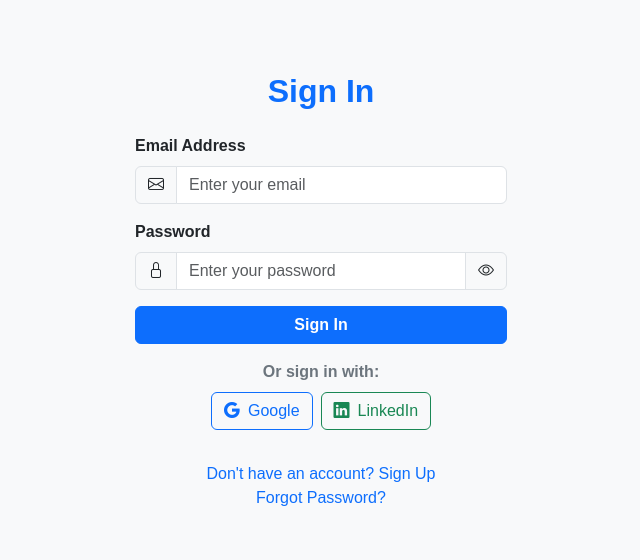
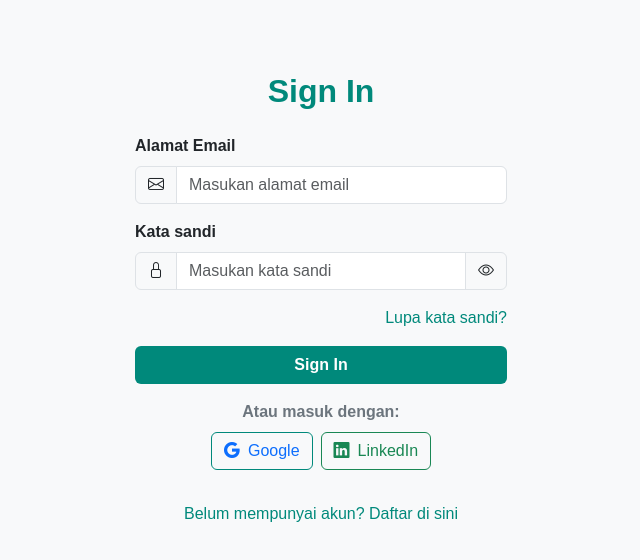
Before and after one commit to lluuvvii/hackathon_learning_space, a Next.js app: page /auth/sign-in in a window 1280 px wide. Shown: the top 560 px of the page, without its empty margins (319-959 px from the left). Built offline with nearby package versions, Linux system fonts and the light colour scheme.

Commit message:
update color & relayout sign in

```diff
--- a/src/app/auth/AuthForm.tsx
+++ b/src/app/auth/AuthForm.tsx
@@ -1,7 +1,7 @@
-"use client";
+'use client';
 
-import Link from "next/link";
-import React, { useState } from "react";
+import Link from 'next/link';
+import React, { useState } from 'react';
 
 interface AuthFormProps {
   title: string;
@@ -17,8 +17,8 @@ export default function AuthForm({
   isSignUp = false,
 }: AuthFormProps) {
   const [formState, setFormState] = useState({
-    password: "",
-    confirmPassword: "",
+    password: '',
+    confirmPassword: '',
     showPassword: false,
     showConfirmPassword: false,
   });
@@ -28,92 +28,98 @@ export default function AuthForm({
     setFormState((prev) => ({ ...prev, [id]: value }));
   };
 
-  const toggleVisibility = (field: "showPassword" | "showConfirmPassword") => {
+  const toggleVisibility = (field: 'showPassword' | 'showConfirmPassword') => {
     setFormState((prev) => ({ ...prev, [field]: !prev[field] }));
   };
 
   const handleSignUpValidation = (e: React.FormEvent<HTMLFormElement>) => {
     if (isSignUp && formState.password !== formState.confirmPassword) {
       e.preventDefault();
-      alert("Passwords do not match. Please try again.");
+      alert('Passwords do not match. Please try again.');
       return;
     }
     onSubmit(e);
   };
 
   return (
-    <div className="d-flex flex-column align-items-center justify-content-center bg-light">
+    <div className='d-flex flex-column align-items-center justify-content-center bg-light'>
       <div
-        className="card border-0 p-4 my-5"
+        className='card border-0 p-4 my-5'
         style={{
-          maxWidth: "420px",
-          width: "100%",
-          borderRadius: "12px",
-          background: "transparent",
+          maxWidth: '420px',
+          width: '100%',
+          borderRadius: '12px',
+          background: 'transparent',
         }}
       >
-        <h2 className="text-center mb-4" style={{ color: "#0d6efd", fontWeight: "600" }}>
+        <h2 className='text-center mb-4' style={{ color: '#00897B', fontWeight: '600' }}>
           {title}
         </h2>
         <form onSubmit={handleSignUpValidation}>
           {isSignUp && (
             <FormInput
-              id="name"
-              label="Full Name"
-              type="text"
-              placeholder="Enter your full name"
-              icon="bi-person"
+              id='name'
+              label='Full Name'
+              type='text'
+              placeholder='Enter your full name'
+              icon='bi-person'
               required
               onChange={handleChange}
             />
           )}
           <FormInput
-            id="email"
-            label="Email Address"
-            type="email"
-            placeholder="Enter your email"
-            icon="bi-envelope"
+            id='email'
+            label='Alamat Email'
+            type='email'
+            placeholder='Masukan alamat email'
+            icon='bi-envelope'
             required
             onChange={handleChange}
           />
           <FormInput
-            id="password"
-            label="Password"
-            type={formState.showPassword ? "text" : "password"}
-            placeholder="Enter your password"
-            icon="bi-lock"
+            id='password'
+            label='Kata sandi'
+            type={formState.showPassword ? 'text' : 'password'}
+            placeholder='Masukan kata sandi'
+            icon='bi-lock'
             required
             onChange={handleChange}
-            toggleVisibility={() => toggleVisibility("showPassword")}
+            toggleVisibility={() => toggleVisibility('showPassword')}
             isPasswordVisible={formState.showPassword}
           />
           {isSignUp && (
             <FormInput
-              id="confirmPassword"
-              label="Confirm Password"
-              type={formState.showConfirmPassword ? "text" : "password"}
-              placeholder="Confirm your password"
-              icon="bi-lock"
+              id='confirmPassword'
+              label='Confirm Password'
+              type={formState.showConfirmPassword ? 'text' : 'password'}
+              placeholder='Confirm your password'
+              icon='bi-lock'
               required
               onChange={handleChange}
-              toggleVisibility={() => toggleVisibility("showConfirmPassword")}
+              toggleVisibility={() => toggleVisibility('showConfirmPassword')}
               isPasswordVisible={formState.showConfirmPassword}
             />
           )}
+          <div className='text-end my-3'>
+            <Link href='/auth/forgot-password' className='text-decoration-none' style={{ color: '#00897B' }}>
+              Lupa kata sandi?
+            </Link>
+          </div>
           <button
-            type="submit"
-            className="btn btn-primary w-100"
+            type='submit'
+            className='btn w-100'
             style={{
-              color: "#fff",
-              fontWeight: "600",
+              color: '#fff',
+              fontWeight: '600',
+              backgroundColor: '#00897B'
             }}
           >
             {buttonText}
           </button>
         </form>
-        <div className="my-3 text-center">
-          <p className="fw-semibold mb-2" style={{ color: "#6c757d" }}>
-            Or sign in with:
+        <div className='my-3 text-center'>
+          <p className='fw-semibold mb-2' style={{ color: '#6c757d' }}>
+            Atau masuk dengan:
           </p>
           <SocialButtons />
         </div>
@@ -144,29 +150,29 @@ const FormInput = ({
   toggleVisibility?: () => void;
   isPasswordVisible?: boolean;
 }) => (
-  <div className="mb-3">
-    <label htmlFor={id} className="form-label fw-semibold">
+  <div className='mb-3'>
+    <label htmlFor={id} className='form-label fw-semibold'>
       {label}
     </label>
-    <div className="input-group">
-      <span className="input-group-text bg-light">
+    <div className='input-group'>
+      <span className='input-group-text bg-light'>
         <i className={`bi ${icon}`}></i>
       </span>
       <input
         type={type}
         id={id}
-        className="form-control border"
+        className='form-control border'
         placeholder={placeholder}
         onChange={onChange}
         required={required}
       />
       {toggleVisibility && (
         <span
-          className="input-group-text bg-light"
-          style={{ cursor: "pointer" }}
+          className='input-group-text bg-light'
+          style={{ cursor: 'pointer' }}
           onClick={toggleVisibility}
         >
-          <i className={`bi ${isPasswordVisible ? "bi-eye-slash" : "bi-eye"}`}></i>
+          <i className={`bi ${isPasswordVisible ? 'bi-eye-slash' : 'bi-eye'}`}></i>
         </span>
       )}
     </div>
@@ -174,36 +180,32 @@ const FormInput = ({
 );
 
 const SocialButtons = () => (
-  <div className="d-flex justify-content-center gap-2">
+  <div className='d-flex justify-content-center gap-2'>
     <button
-      className="btn btn-outline-primary d-flex align-items-center gap-2"
-      style={{ borderColor: "#0d6efd" }}
+      className='btn btn-outline-primary d-flex align-items-center gap-2'
+      style={{ borderColor: '#00897B' }}
     >
-      <i className="bi bi-google"></i> Google
+      <i className='bi bi-google'></i> Google
     </button>
     <button
-      className="btn btn-outline-success d-flex align-items-center gap-2"
-      style={{ borderColor: "#198754" }}
+      className='btn btn-outline-success d-flex align-items-center gap-2'
+      style={{ borderColor: '#198754' }}
     >
-      <i className="bi bi-linkedin"></i> LinkedIn
+      <i className='bi bi-linkedin'></i> LinkedIn
     </button>
   </div>
 );
 
 const AuthLinks = ({ isSignUp }: { isSignUp: boolean }) => (
-  <div className="text-center mt-3">
+  <div className='text-center mt-3'>
     {isSignUp ? (
-      <Link href="/auth/sign-in" className="text-decoration-none" style={{ color: "#0d6efd" }}>
+      <Link href='/auth/sign-in' className='text-decoration-none' style={{ color: '#00897B' }}>
         Already have an account? Sign In
       </Link>
     ) : (
       <>
-        <Link href="/auth/sign-up" className="text-decoration-none" style={{ color: "#0d6efd" }}>
-          Don&apos;t have an account? Sign Up
-        </Link>
-        <br />
-        <Link href="/auth/forgot-password" className="text-decoration-none" style={{ color: "#0d6efd" }}>
-          Forgot Password?
+        <Link href='/auth/sign-up' className='text-decoration-none' style={{ color: '#00897B' }}>
+          Belum mempunyai akun? Daftar di sini
         </Link>
       </>
     )}
```
